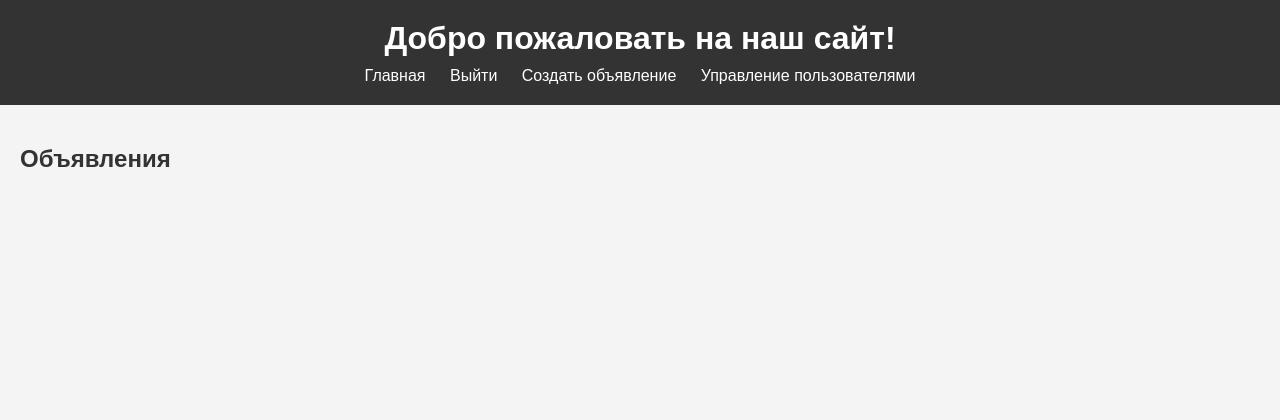
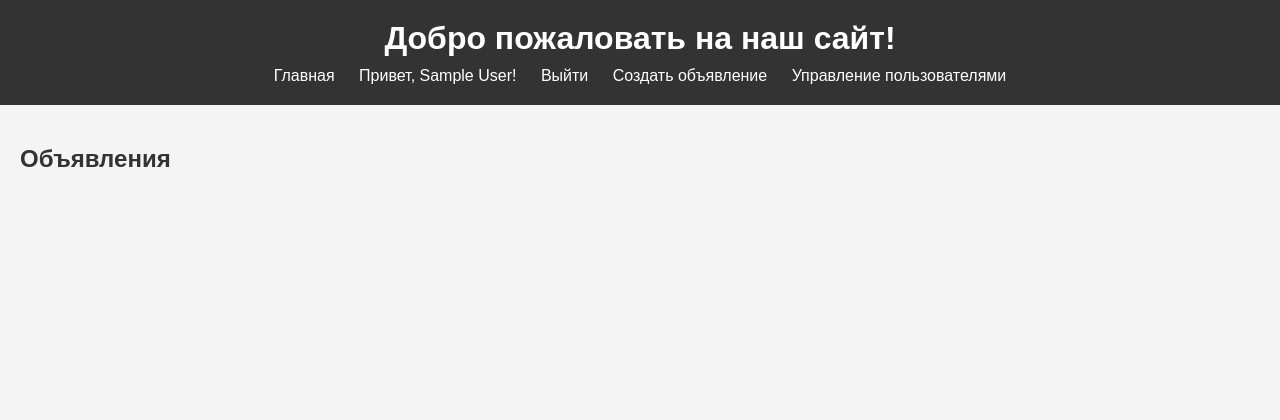
Before and after one commit to rinarocketswife/RGZ, a Flask app: page / in a window 1280 px wide. Shown: the top 420 px of the page. Run offline with Flask 3, Linux system fonts and the light colour scheme; the visitor is signed in with stand-in values (Sample User, id 1); data that the repository does not hold is empty.

```diff
--- a/templates/index.html
+++ b/templates/index.html
@@ -13,6 +13,7 @@
             <ul>
                 <li><a href="{{ url_for('index') }}">Главная</a></li>
                 {% if session.user_id %}
+                    <li>Привет, {{ session.user_name }}!</li> <!-- Отображаем имя пользователя -->
                     <li><a href="{{ url_for('logout') }}">Выйти</a></li>
                     <li><a href="{{ url_for('create_ad') }}">Создать объявление</a></li>
                 {% else %}
```
